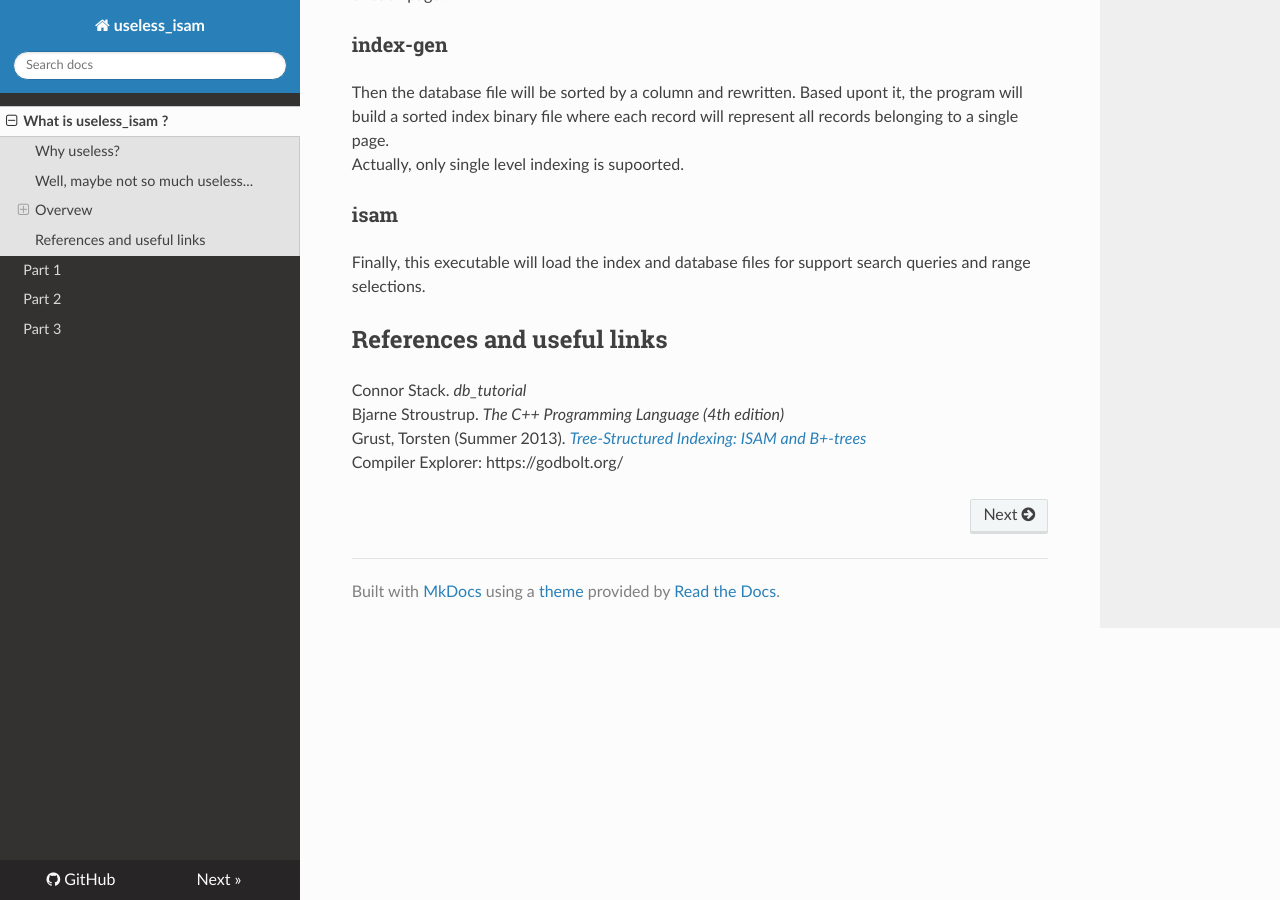
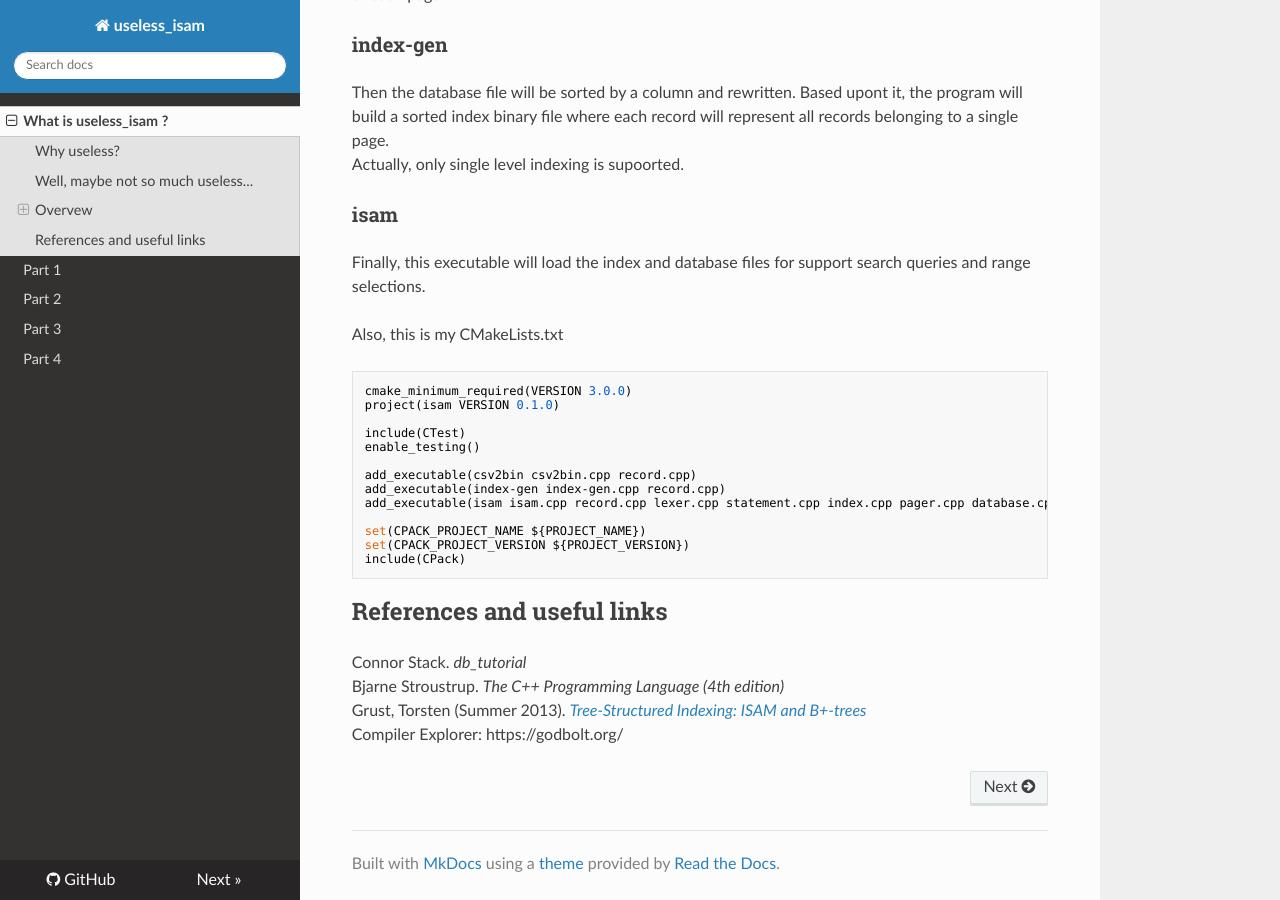
Before and after one commit to JohnHop/useless_isam, an MkDocs documentation site: the page built from docs/index.md, in a window 1280 px wide and 900 px high, scrolled down 1309 px. Built offline with MkDocs 1.6.1, drawn with Linux system fonts in a browser that asks for light colours; nearby versions of some CDN libraries.

Commit message:
Diversi aggiustamenti e proseguito con part4.md

````diff
--- a/docs/index.md
+++ b/docs/index.md
@@ -42,6 +42,24 @@ Actually, only single level indexing is supoorted.
 
 Finally, this executable will load the index and database files for support search queries and range selections.
 
+Also, this is my CMakeLists.txt
+
+```C
+cmake_minimum_required(VERSION 3.0.0)
+project(isam VERSION 0.1.0)
+
+include(CTest)
+enable_testing()
+
+add_executable(csv2bin csv2bin.cpp record.cpp)
+add_executable(index-gen index-gen.cpp record.cpp)
+add_executable(isam isam.cpp record.cpp lexer.cpp statement.cpp index.cpp pager.cpp database.cpp)
+
+set(CPACK_PROJECT_NAME ${PROJECT_NAME})
+set(CPACK_PROJECT_VERSION ${PROJECT_VERSION})
+include(CPack)
+```
+
 ## References and useful links
 Connor Stack. _db_tutorial_<br>
 Bjarne Stroustrup. _The C++ Programming Language (4th edition)_<br>
````
Also changed, not shown: docs/part3.md (+8 -2 lines), docs/part4.md (added, +133 -0 lines), docs/lexer-parser-table.png (added), 5 other files.
